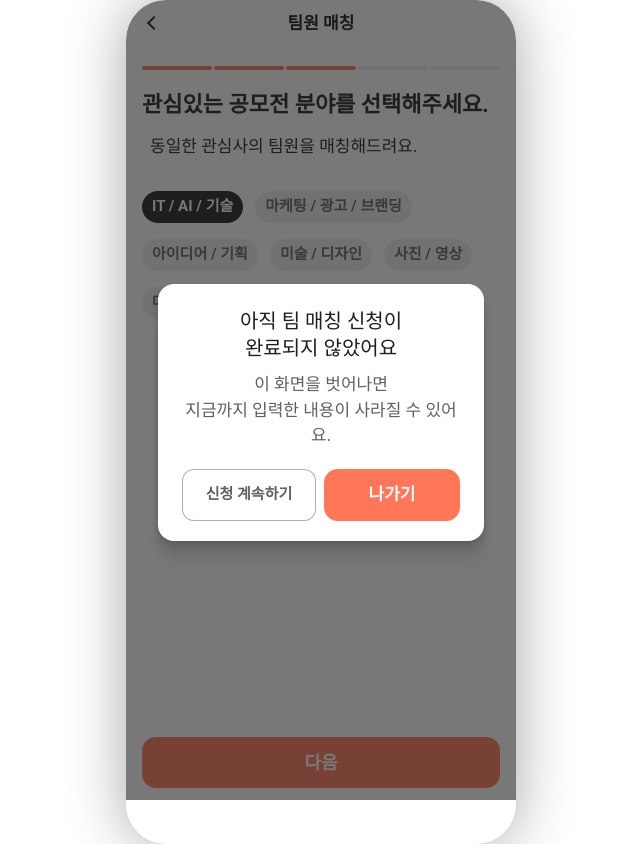
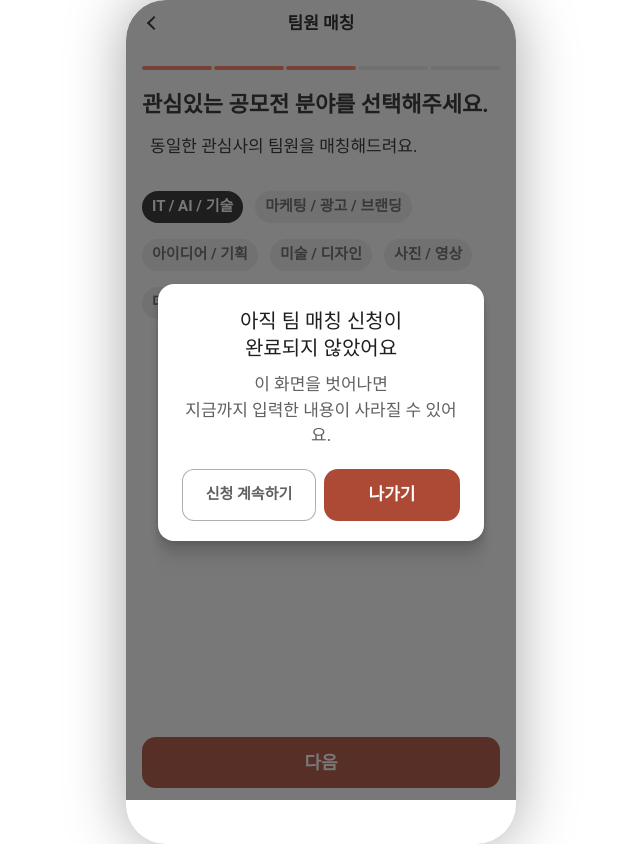
Before and after one commit to IT-Cotato/13th-Gongmozip-FE, a Next.js app: page /team-matching/contest-field in a window 1280 px wide. Both pictures are taken after a click on the button "뒤로가기". Shown: the whole page, without its empty margins (319-959 px from the left). Built offline with nearby package versions, Linux system fonts and the light colour scheme.

Commit message:
fix: 팀 매칭 액션 색상 대비 개선

```diff
--- a/src/components/team-matching/TeamMatchingActionBar.tsx
+++ b/src/components/team-matching/TeamMatchingActionBar.tsx
@@ -12,7 +12,7 @@ export default function TeamMatchingActionBar({
   label,
 }: TeamMatchingActionBarProps) {
   const className = `flex h-[51px] w-full items-center justify-center rounded-[14px] px-8 py-[9px] text-[18px] font-bold leading-none text-white ${
-    disabled ? "bg-[#DFDFDF]" : "bg-[#FF7658]"
+    disabled ? "bg-[#DFDFDF]" : "bg-color-coral-700"
   }`;
 
   return (
--- a/src/components/team-matching/TeamMatchingStepLayout.tsx
+++ b/src/components/team-matching/TeamMatchingStepLayout.tsx
@@ -77,7 +77,7 @@ export default function TeamMatchingStepLayout({
                 신청 계속하기
               </button>
               <Link
-                className="flex flex-1 self-stretch items-center justify-center rounded-[14px] bg-[#FF7658] px-[10px] py-[9px] text-center font-[Roboto] text-[17px] font-semibold leading-[125%] text-white"
+                className="flex flex-1 self-stretch items-center justify-center rounded-[14px] bg-color-coral-700 px-[10px] py-[9px] text-center font-[Roboto] text-[17px] font-semibold leading-[125%] text-white"
                 href={backHref}
               >
                 나가기
```
